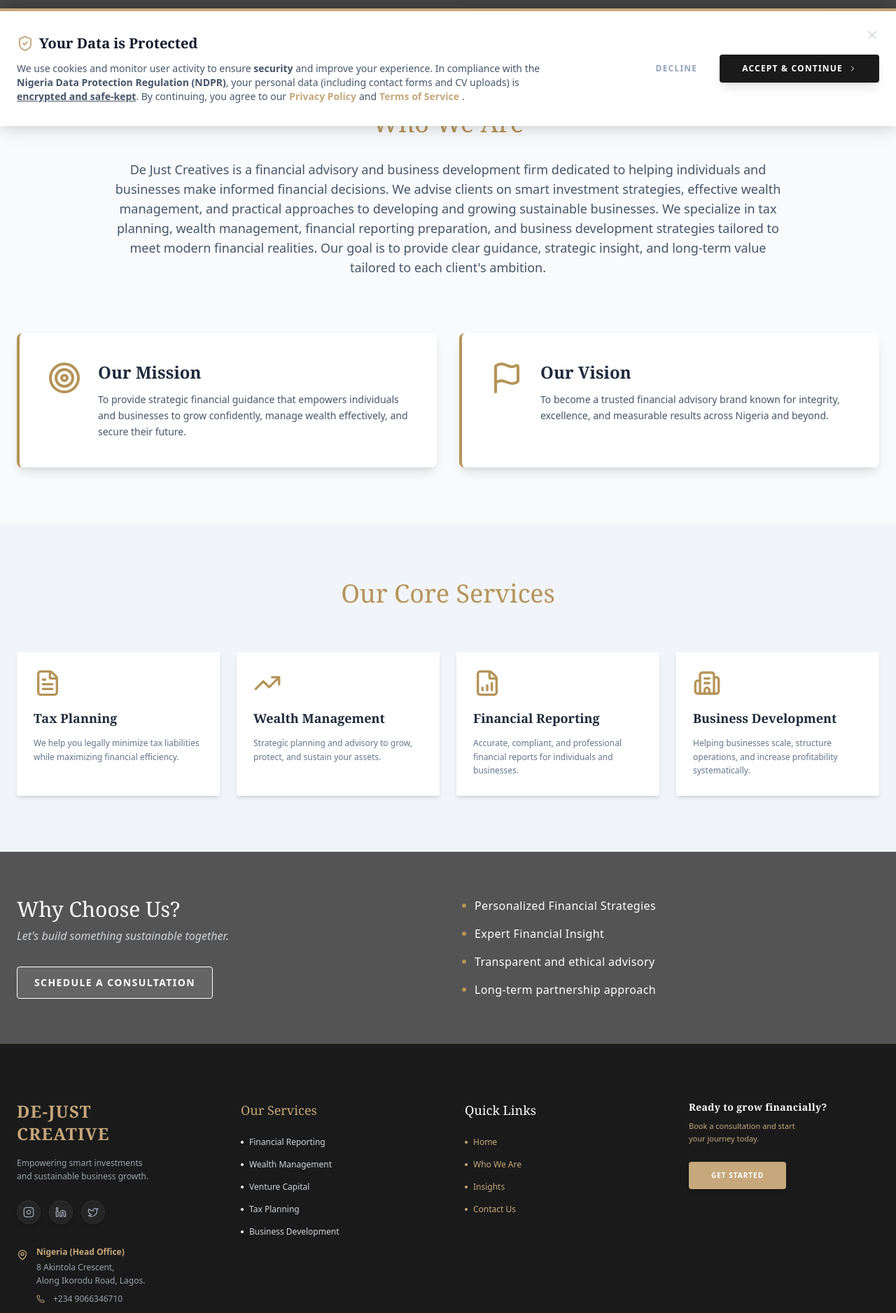
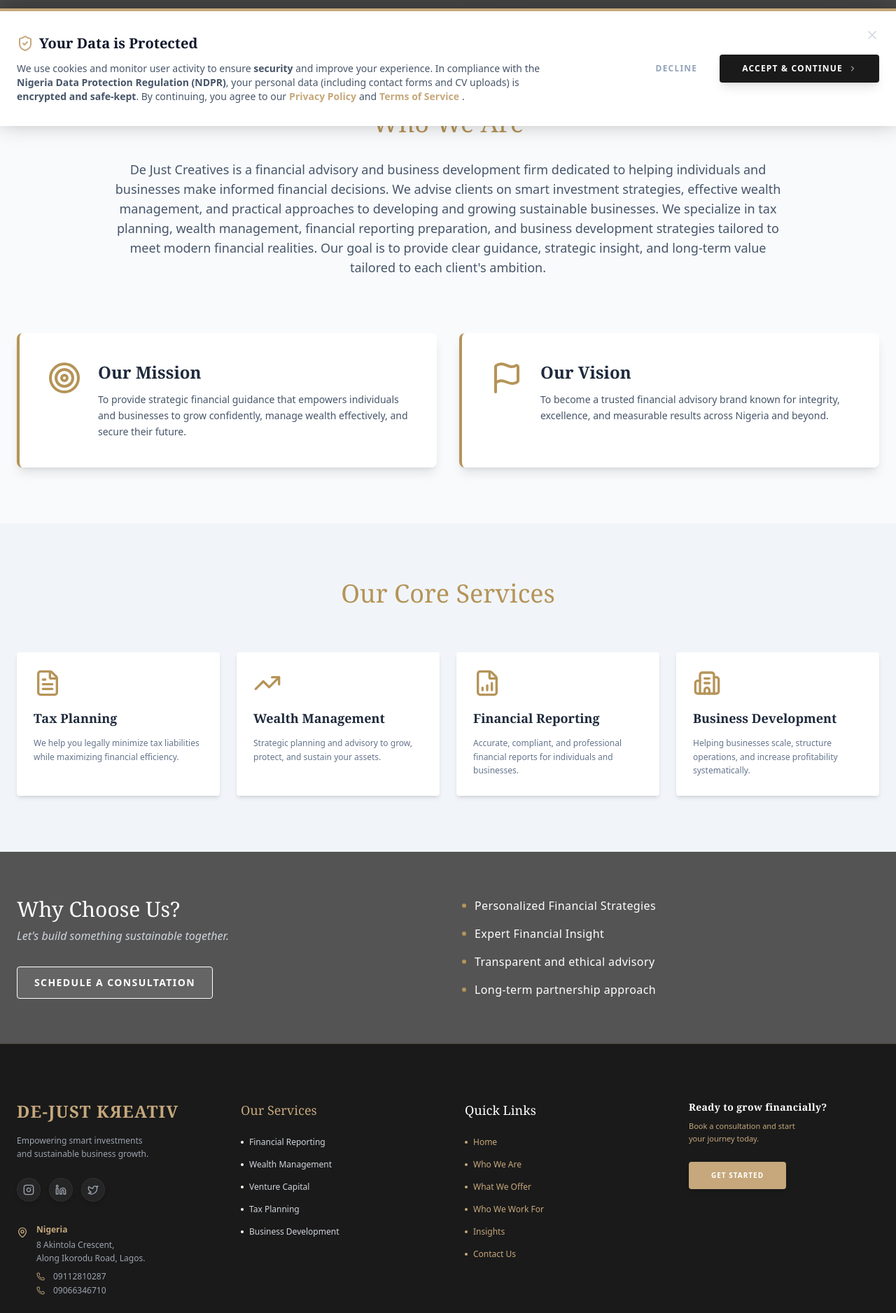
Before and after one commit to Samuel920667/de-just-creatives-site, a Next.js app: page /about in a window 1280 px wide. Shown: the part 620-2496 px from the top of the page at 70% size. Built offline with nearby package versions, Linux system fonts and the light colour scheme; a web font is replaced by a local one.

Commit message:
Add Google verification file

```diff
--- a/src/components/Footer.tsx
+++ b/src/components/Footer.tsx
@@ -14,7 +14,7 @@
   Globe,
   Instagram,
   Linkedin,
-  Twitter // Using Twitter icon for X as standard fallback
+  Twitter
 } from "lucide-react";
 import { Playfair_Display, Inter } from 'next/font/google';
 
@@ -157,17 +157,17 @@
 
           {/* Column 1: Brand, Socials & Contact Info */}
           <div className="md:pr-8">
-            <h3 className="text-[#C6A87C] font-serif text-2xl mb-4 font-bold tracking-wider">DE-JUST CREATIVE</h3>
+            <h3 className="text-[#C6A87C] font-serif text-2xl mb-4 font-bold tracking-wider">DE-JUST KЯEATIV</h3>
             <p className="text-xs text-gray-400 mb-6 leading-relaxed font-light">
               Empowering smart investments <br /> and sustainable business growth.
             </p>
 
-            {/* --- SOCIAL ICONS (Blended) --- */}
+            {/* --- SOCIAL ICONS (UPDATED LINKS) --- */}
             <div className="flex gap-3 mb-8">
-               <a href="https://instagram.com" target="_blank" rel="noopener noreferrer" className="p-2 bg-white/5 rounded-full hover:bg-[#C6A87C] hover:text-white text-gray-400 transition-all duration-300 group shadow-md border border-white/5 hover:border-[#C6A87C]">
+               <a href="https://www.instagram.com/dejust_creative_financials?igsh=azB1NGY3azV4aDEw" target="_blank" rel="noopener noreferrer" className="p-2 bg-white/5 rounded-full hover:bg-[#C6A87C] hover:text-white text-gray-400 transition-all duration-300 group shadow-md border border-white/5 hover:border-[#C6A87C]">
                   <Instagram className="w-4 h-4" />
                </a>
-               <a href="https://linkedin.com" target="_blank" rel="noopener noreferrer" className="p-2 bg-white/5 rounded-full hover:bg-[#C6A87C] hover:text-white text-gray-400 transition-all duration-300 group shadow-md border border-white/5 hover:border-[#C6A87C]">
+               <a href="https://www.linkedin.com/company/dejust-creative-media-finance/" target="_blank" rel="noopener noreferrer" className="p-2 bg-white/5 rounded-full hover:bg-[#C6A87C] hover:text-white text-gray-400 transition-all duration-300 group shadow-md border border-white/5 hover:border-[#C6A87C]">
                   <Linkedin className="w-4 h-4" />
                </a>
                <a href="https://twitter.com" target="_blank" rel="noopener noreferrer" className="p-2 bg-white/5 rounded-full hover:bg-[#C6A87C] hover:text-white text-gray-400 transition-all duration-300 group shadow-md border border-white/5 hover:border-[#C6A87C]">
@@ -177,28 +177,33 @@
 
             <div className="space-y-6 text-xs text-gray-400 font-light">
 
-               {/* Nigeria Office (Full Address + Phone) */}
+               {/* Nigeria Office (UPDATED: Removed "Head Office", Added 2 Numbers) */}
                <div className="group">
                  <div className="flex items-start gap-3 mb-2">
                     <MapPin className="w-4 h-4 text-[#C6A87C] mt-1 flex-shrink-0 group-hover:scale-110 transition" />
                     <div>
-                        <span className="block text-[#C6A87C] font-bold mb-1">Nigeria (Head Office)</span>
+                        <span className="block text-[#C6A87C] font-bold mb-1">Nigeria</span>
                         <span className="block leading-relaxed">8 Akintola Crescent,<br/> Along Ikorodu Road, Lagos.</span>
                     </div>
                  </div>
-                 <a href="tel:+2349066346710" className="flex items-center gap-3 pl-7 hover:text-[#C6A87C] transition">
-                   <Phone className="w-3 h-3 text-[#C6A87C]" />
-                   <span>+234 9066346710</span>
-                 </a>
+                 <div className="pl-7 space-y-1">
+                   <a href="tel:09112810287" className="flex items-center gap-3 hover:text-[#C6A87C] transition">
+                     <Phone className="w-3 h-3 text-[#C6A87C]" />
+                     <span>09112810287</span>
+                   </a>
+                   <a href="tel:09066346710" className="flex items-center gap-3 hover:text-[#C6A87C] transition">
+                     <Phone className="w-3 h-3 text-[#C6A87C]" />
+                     <span>09066346710</span>
+                   </a>
+                 </div>
                </div>
 
-               {/* UK Office (Short Address + Phone) */}
+               {/* UK Office */}
                <div className="group">
                  <div className="flex items-start gap-3 mb-2">
                     <Globe className="w-4 h-4 text-[#C6A87C] mt-1 flex-shrink-0 group-hover:scale-110 transition" />
                     <div>
                         <span className="block text-[#C6A87C] font-bold mb-1">United Kingdom (Diaspora)</span>
-                        {/* ADDED UK ADDRESS BELOW */}
                         <span className="block leading-relaxed">41 Warwick Gardens,<br/> Worthing, BN11 1PF.</span>
                     </div>
                  </div>
@@ -232,7 +237,7 @@
             </ul>
           </div>
 
-          {/* Column 3: Quick Links */}
+          {/* Column 3: Quick Links (UPDATED) */}
           <div>
              <h4 className="text-white font-serif text-lg mb-6">Quick Links</h4>
              <ul className="space-y-4 text-xs text-[#C6A87C] font-light">
@@ -243,6 +248,14 @@
                <li className="group flex items-center gap-2">
                   <span className="w-1 h-1 bg-[#C6A87C] rounded-full"></span>
                   <Link href="/#who-we-are" className="hover:text-white transition hover:translate-x-1 duration-300">Who We Are</Link>
+               </li>
+               <li className="group flex items-center gap-2">
+                  <span className="w-1 h-1 bg-[#C6A87C] rounded-full"></span>
+                  <Link href="/#expertise" className="hover:text-white transition hover:translate-x-1 duration-300">What We Offer</Link>
+               </li>
+               <li className="group flex items-center gap-2">
+                  <span className="w-1 h-1 bg-[#C6A87C] rounded-full"></span>
+                  <Link href="/#who-we-work-for" className="hover:text-white transition hover:translate-x-1 duration-300">Who We Work For</Link>
                </li>
                <li className="group flex items-center gap-2">
                   <span className="w-1 h-1 bg-[#C6A87C] rounded-full"></span>
@@ -297,7 +310,7 @@
              </div>
              <p className="text-xs md:text-sm text-slate-600 leading-relaxed max-w-3xl">
                We use cookies and monitor user activity to ensure <strong>security</strong> and improve your experience.
-               In compliance with the <strong>Nigeria Data Protection Regulation (NDPR)</strong>, your personal data (including contact forms and CV uploads) is <strong><u>encrypted and safe-kept</u></strong>.
+               In compliance with the <strong>Nigeria Data Protection Regulation (NDPR)</strong>, your personal data (including contact forms and CV uploads) is <strong>encrypted and safe-kept</strong>.
                By continuing, you agree to our
                <button onClick={() => setActiveModal('privacy')} className="text-[#C6A87C] font-bold hover:underline mx-1">Privacy Policy</button>
                and
--- a/src/components/Navbar.tsx
+++ b/src/components/Navbar.tsx
@@ -35,10 +35,10 @@
                />
             </div>
 
-            {/* Logo Text - (Preserved your specific formatting) */}
+            {/* Logo Text */}
             <div className="flex flex-col justify-center">
               <h1 className="text-[10px] sm:text-xs md:text-xl font-bold font-serif tracking-widest uppercase shadow-black drop-shadow-md whitespace-nowrap leading-tight">
-                DE - JUST KЯEATIV FINANCIALS
+                DE - JUST CREATIVE FINANCIAL
               </h1>
             </div>
           </Link>
@@ -76,7 +76,6 @@
           fixed inset-0 z-[50]
           bg-black/80 backdrop-blur-xl
           flex flex-col items-center
-          /* 👇 CHANGED: justify-start + pt-32 pushes content DOWN below the header 👇 */
           justify-start pt-32 md:pt-40 overflow-y-auto
           transition-all duration-500 ease-[cubic-bezier(0.32,0.72,0,1)]
           ${isOpen ? 'opacity-100 visible scale-100' : 'opacity-0 invisible scale-95 pointer-events-none'}
@@ -86,7 +85,8 @@
           {[
             { name: "Home", href: "/" },
             { name: "Who We Are", href: "/#who-we-are" },
-            { name: "What We Offer", href: "/#expertise" },
+            { name: "What We Offer", href: "/#expertise" },      // Points to Services Section
+            { name: "Who We Work For", href: "/#who-we-work-for" }, // Points to Client Section
             { name: "Insights", href: "/#insights" },
             { name: "Contact Us", href: "/contact" },
           ].map((link, idx) => (
```
Also changed, not shown: src/app/contact/page.tsx (+31 -10 lines), src/app/page.tsx (+16 -7 lines).
